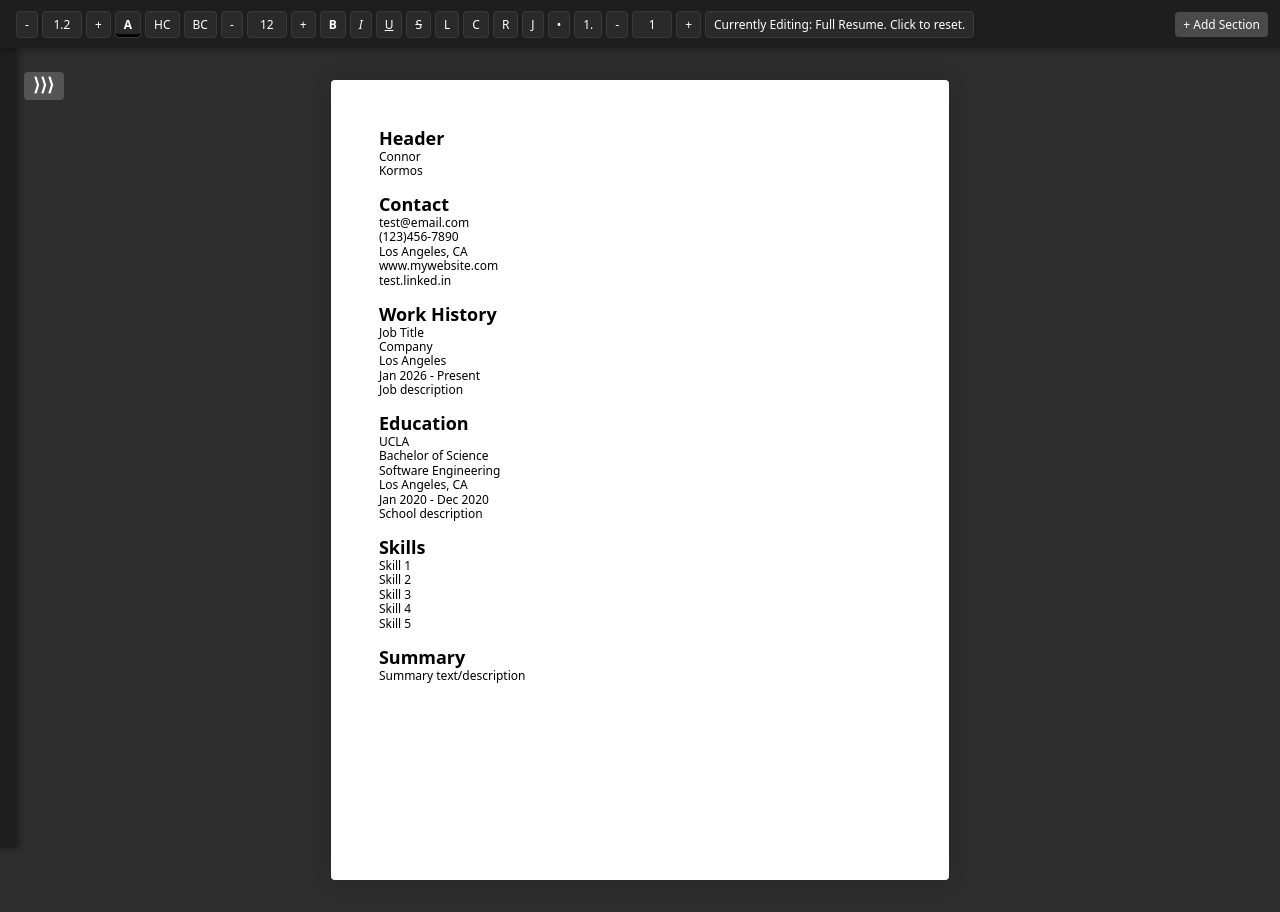
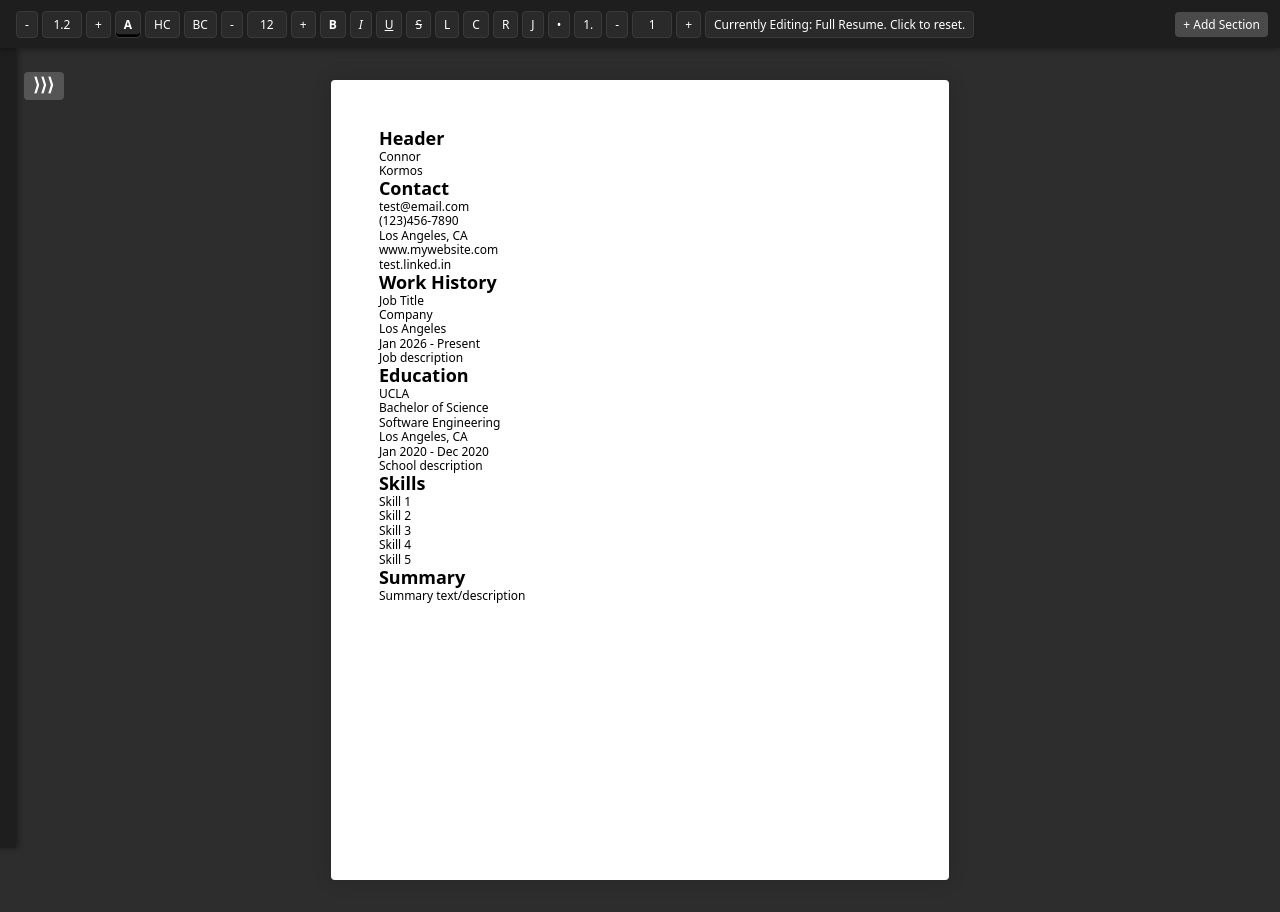
Before and after one commit to connork97/Resume-Builder, a React (Vite) app: page / in a window 1280 px wide. Built offline with nearby package versions, Linux system fonts and the light colour scheme.

Commit message:
pre redux data structure refactor commit.  will be decoupling nested objects in order to reference by ID for future backend storage purposes, as well as to greatly improve performance by reducing unnecessary rerenders.

```diff
--- a/src/components/Page/Page.module.css
+++ b/src/components/Page/Page.module.css
@@ -13,3 +13,10 @@
    box-shadow: 0 0 20px rgba(0, 0, 0, 0.15);
    border-radius: 4px;
 }
+
+.columnWrapperDiv {
+   height: 100%;
+   display: flex;
+   flex-direction: column;
+   flex: 1;
+}
--- a/src/components/Section/Section.jsx
+++ b/src/components/Section/Section.jsx
@@ -19,23 +19,85 @@ const Section = ({ section, index }) => {
 
   const sectionRef = useRef(null);
   const sections = useSelector((state) => state.resume.sections);
+  const sectionId = section.id;
   const sectionColumnIndex = section.layout.columnIndex;
+  const columns = useSelector(state => state.resume.layout.columns);
+  const column = useSelector(state => state.resume.layout.columns[sectionColumnIndex]);
 
   const [isFirstColumn, setIsFirstColumn] = useState(false);
   const [isLastColumn, setIsLastColumn] = useState(false);
   const [isFirstRow, setIsFirstRow] = useState(false);
   const [isLastRow, setIsLastRow] = useState(false);
+  const [additionalSectionStyling, setAddtionalSectionStyling] = useState({
+      paddingLeft: '0',
+      paddingRight: '0',
+      paddingTop: '0',
+      paddingBottom: '0',
+  });
+
+  const [haveColumnsChanged, setHaveColumnsChanged] = useState(false);
 
   useEffect(() => {
-    setIsFirstColumn(section.layout.columnIndex === 0);
-    setIsLastColumn(section.layout.columnIndex === resumeColumns.length - 1);
-    setIsFirstRow(sections.find((section) => {
-      return section.layout.columnIndex === sectionColumnIndex && section.id === section.id;
-    }) === section);
-    setIsLastRow(sections.findLast((section) => {
-      return section.layout.columnIndex === sectionColumnIndex && section.id === section.id;
-    }) === section);
-  }, [section, sectionColumnIndex]);
+    if (columns.length === 1) {
+      setIsFirstColumn(true);
+      setIsLastColumn(true);
+      setIsFirstRow(section.id === sections[0].id);
+      setIsLastRow(section.id === sections[sections.length - 1].id);
+    } else if (columns.length > 1) {
+      setIsFirstColumn(section.layout.columnIndex === 0);
+      setIsLastColumn(section.layout.columnIndex === columns.length - 1);
+      const sectionsInSameColumn = sections.filter(sec => sec.layout.columnIndex === section.layout.columnIndex);
+      setIsFirstRow(section.id === sectionsInSameColumn[0].id);
+      setIsLastRow(section.id === sectionsInSameColumn[sectionsInSameColumn.length - 1].id);
+    }
+  }, [haveColumnsChanged]);
+
+  useEffect(() => {
+    setAddtionalSectionStyling((prevStyling) => {
+      console.log({...prevStyling, paddingLeft: isFirstColumn ?? resumeLayout.padding.left})
+      return {
+        ...prevStyling,
+        paddingLeft: isFirstColumn ? resumeLayout.padding.left : '0',
+        paddingRight: isLastColumn ? resumeLayout.padding.right : '0',
+        paddingTop: isFirstRow ? resumeLayout.padding.top : '0',
+        // marginBottom: isLastRow && 'auto',
+        flex: isLastRow ? '1' : 'none',
+        // height: isLastRow && '100%',
+        // flex: isLastRow && '1',
+        // paddingBottom: isLastRow && resumeLayout.padding.bottom,
+       }
+
+    })
+  }, [haveColumnsChanged, isFirstColumn, isLastColumn, isFirstRow, isLastRow, resumeLayout.padding]);
+
+  // useEffect(() => {
+  //   console.log('settings addtional section styling')
+  //   setAddtionalSectionStyling({
+  //     paddingLeft: isFirstColumn ? resumeLayout.padding.left : '0.5rem',
+  //     paddingRight: isLastColumn ? resumeLayout.padding.right : '0.5rem',
+  //     paddingTop: isFirstRow ? resumeLayout.padding.top : '0.5rem',
+  //     paddingBottom: isLastRow ? resumeLayout.padding.bottom : '0.5rem',
+  //   })
+  //  }, [sections, isFirstColumn, isLastColumn, isFirstRow, isLastRow, resumeLayout.padding]);
+
+  // useEffect(() => {
+  //   setIsFirstColumn(section.layout.columnIndex === 0);
+  //   setIsLastColumn(section.layout.columnIndex === resumeColumns.length - 1);
+  //   sections.map((section) => {
+  //     if (section.layout.columnIndex === sectionColumnIndex && section.id === sectionId) {
+  //       console.log('temp', section)
+  //       return section;
+  //     }
+      // return false;
+    // });
+    // console.log('temp: ', temp);
+    // setIsFirstRow(sections.find((section) => {
+    //   return section.layout.columnIndex === sectionColumnIndex && section.id === sectionId;
+    // }) === section);
+  //   setIsLastRow(sections.findLast((section) => {
+  //     return section.layout.columnIndex === sectionColumnIndex && section.id === sectionId;
+  //   }) === section);
+  // }, [columns, sectionColumnIndex]);
 
   const [isSettingsModalOpen, setIsSettingsModalOpen] = useState(false);
 
@@ -47,12 +109,6 @@ const Section = ({ section, index }) => {
     setIsSettingsModalOpen(!isSettingsModalOpen);
   }
 
-  const additionalSectionStyling = {
-      paddingLeft: isFirstColumn && resumeLayout.padding.left,
-      paddingRight: isLastColumn && resumeLayout.padding.right,
-      paddingTop: isFirstRow ? resumeLayout.padding.top : '0.5rem',
-      paddingBottom: isLastRow ? resumeLayout.padding.bottom : '0.5rem',
-    }
 
   const pseudoContainerStyling = {
     minHeight: (
@@ -94,6 +150,8 @@ const Section = ({ section, index }) => {
           section={section}
           isSettingsModalOpen={isSettingsModalOpen}
           setIsSettingsModalOpen={setIsSettingsModalOpen}
+          setHaveColumnsChanged={setHaveColumnsChanged}
+          column={column}
         />
       )}
       <SlateHeading
--- a/src/components/Section/SettingsModal/ColumnIndex.jsx
+++ b/src/components/Section/SettingsModal/ColumnIndex.jsx
@@ -12,7 +12,7 @@ import styles from '../../Toolbar/RichTextToolbar.module.css';
 import SettingsModal from './SettingsModal.jsx';
 import SettingsModalInput from './SettingsModalInput.jsx';
 
-const ColumnIndex = ({ section }) => {
+const ColumnIndex = ({ section, setHaveColumnsChanged }) => {
 
    const dispatch = useDispatch();
 
@@ -24,8 +24,10 @@ const ColumnIndex = ({ section }) => {
    // console.log(section.)
    const updateColumnIndex = (newColumnIndex) => {
       console.log('Updating column index to:', newColumnIndex);
-      if (newColumnIndex < 0 || newColumnIndex >= resumeLayout.columns.count) {
-         window.alert(`Column index must be between 0 and ${resumeLayout.columns.count - 1}.`);
+      setHaveColumnsChanged(prev => !prev);
+
+      if (newColumnIndex < 0 || newColumnIndex >= resumeLayout.columns.length) {
+         window.alert(`Column index must be between 0 and ${resumeLayout.columns.length - 1}.`);
          return;
       } dispatch(updateSection({
          sectionId: section.id,
--- a/src/components/Section/SettingsModal/SettingsModal.jsx
+++ b/src/components/Section/SettingsModal/SettingsModal.jsx
@@ -2,7 +2,7 @@ import React, { useState, useEffect } from 'react';
 
 import { useDispatch, useSelector } from 'react-redux';
 
-import { updateSection } from "../../../store/resumeSlice.js";
+import { updateSection, updateColumn } from "../../../store/resumeSlice.js";
 
 import styles from './SettingsModal.module.css';
 
@@ -15,13 +15,16 @@ import LineHeight from '../../Formatting/LineHeight.jsx';
 import TextAlign from '../../Formatting/TextAlign.jsx';
 import BackgroundColor from '../../Formatting/BackgroundColor.jsx';
 
-const SettingsModal = ({ section, isSettingsModalOpen, setIsSettingsModalOpen }) => {
+const SettingsModal = ({ section, column, isSettingsModalOpen, setIsSettingsModalOpen, setHaveColumnsChanged }) => {
 
    const dispatch = useDispatch();
 
    const resumeStyling = useSelector(state => state.resume.styling);
+   const resumeColumns = useSelector(state => state.resume.layout.columns);
    const sections = useSelector(state => state.resume.sections);
    const activeSectionId = useSelector(state => state.resume.activeSectionId);
+   const sectionColumnIndex = section.layout.columnIndex;
+
 
    const getColumnCount = (gridTemplateColumns) => {
       const match = gridTemplateColumns.match(/repeat\((\d+),\s*1fr\)/);
@@ -33,14 +36,29 @@ const SettingsModal = ({ section, isSettingsModalOpen, setIsSettingsModalOpen })
       return match ? parseInt(match[1], 10) : "auto";
    }
 
+   const [columnWidthInputValue, setColumnWidthInputValue] = useState(column.width);
+
    const [columnIndexInputValue, setColumnIndexInputValue] = useState(0);
    const [columnsInputValue, setColumnsInputValue] = useState("auto");
    const [rowsInputValue, setRowsInputValue] = useState("auto");
 
    useEffect(() => {
-      if (section.layout.columnIndex) setColumnIndexInputValue(section.layout.columnIndex);
+      if (section.layout.columnIndex) {
+         setColumnIndexInputValue(sectionColumnIndex)};
+         setColumnWidthInputValue(column.width);
+         // resumeColumns.map((column, index) => {
+         //    console.log(sectionColumnIndex)
+         //    console.log(index)
+         //    if (index == sectionColumnIndex) {
+         //       console.log(column.width);
+         //       setColumnWidthInputValue(column.width);
+         //    }
+         // })
+         // const columnWidth = resumeColumns.map((column) => column.index === sectionColumnIndex) || "?";
+         // console.log("columnWidth in useEffect:", columnWidth);
       if (section.layout.gridTemplateColumns) setColumnsInputValue(getColumnCount(section.layout.gridTemplateColumns));
       if (section.layout.gridTemplateRows) setRowsInputValue(getRowCount(section.layout.gridTemplateRows));
+
    }, []);
 
    const dispatchLayoutChanges = (layoutChanges) => {
@@ -55,9 +73,11 @@ const SettingsModal = ({ section, isSettingsModalOpen, setIsSettingsModalOpen })
       }))
    }
 
-   const handleSetColumnIndex = () => {
-      const columnIndexValue = columnIndexInputValue;
-      dispatchLayoutChanges({ columnIndex: columnIndexValue });
+   const handleSetColumnWidth = () => {
+      const newColumnWidth = columnWidthInputValue;
+      dispatch(updateColumn({ id: column.id, changes: { width: newColumnWidth } }));
+      // const columnWidthValue = columnsInputValue == 'auto' ? 'auto' : `repeat(${columnsInputValue}, 1fr)`;
+      // updateColumn({ column.id: columnWidthValue });
    }
 
    const handleSetLayoutChanges = () => {
@@ -107,10 +127,10 @@ const SettingsModal = ({ section, isSettingsModalOpen, setIsSettingsModalOpen })
 
    const settingModalInputArr = [
       {
-         label: "Columns",
-         value: columnsInputValue,
-         handleSetInputValue: setColumnsInputValue,
-         handleSetValue: handleSetLayoutChanges
+         label: "Column Width",
+         value: columnWidthInputValue,
+         handleSetInputValue: setColumnWidthInputValue,
+         handleSetValue: handleSetColumnWidth
       },
       {
          label: "Rows",
@@ -152,7 +172,7 @@ const SettingsModal = ({ section, isSettingsModalOpen, setIsSettingsModalOpen })
          />
          <div className={styles.settingsModalContainerDiv}>
             <p className={styles.settingsModalSectionTitle}>Editing: {section.label}</p>
-            <ColumnIndex section={section} />
+            <ColumnIndex section={section} setHaveColumnsChanged={setHaveColumnsChanged} />
             {settingModalInputArr.map((input) => (
                <SettingsModalInput
                   key={input.label}
--- a/src/components/Section/SettingsModal/SettingsModal.module.css
+++ b/src/components/Section/SettingsModal/SettingsModal.module.css
@@ -16,7 +16,7 @@
 
 .settingsModalContainerDiv {
    position: absolute;
-   display: flex;
+   /* display: flex; */
    flex-direction: column;
    width: max-content;
    padding: 0.5vh;
@@ -69,9 +69,9 @@
    color: white;
    border: none;
    font-size: 1.5vh;
-   display: flex;
-   align-items: center;
-   justify-content: center;
+   /* display: flex; */
+   /* align-items: center; */
+   /* justify-content: center; */
    border: 1px solid #3a3a3a;
    border-radius: 0.5vh;
    padding: 0.5vh 1vh;
@@ -79,7 +79,7 @@
 
 .settingsModalDropdownContainerDiv {
    position: relative;
-   display: flex;
+   /* display: flex; */
 
    /* flex-direction: column; */
    z-index: 999;
@@ -87,7 +87,7 @@
 
 .settingsModalDropdownPanel {
    /* position: absolute; */
-   display: flex;
+   /* display: flex; */
    /* flex-direction: column; */
    /* top: 125%; */
    top: 0;
@@ -107,7 +107,7 @@
    /* opacity: 50%; */
    /* width: 2.5vh; */
    /* height: 2.5vh; */
-   display: flex;
+   /* display: flex; */
    padding: 0.5vh;
    width: max-content;
    border-radius: 0.5vh;
```
